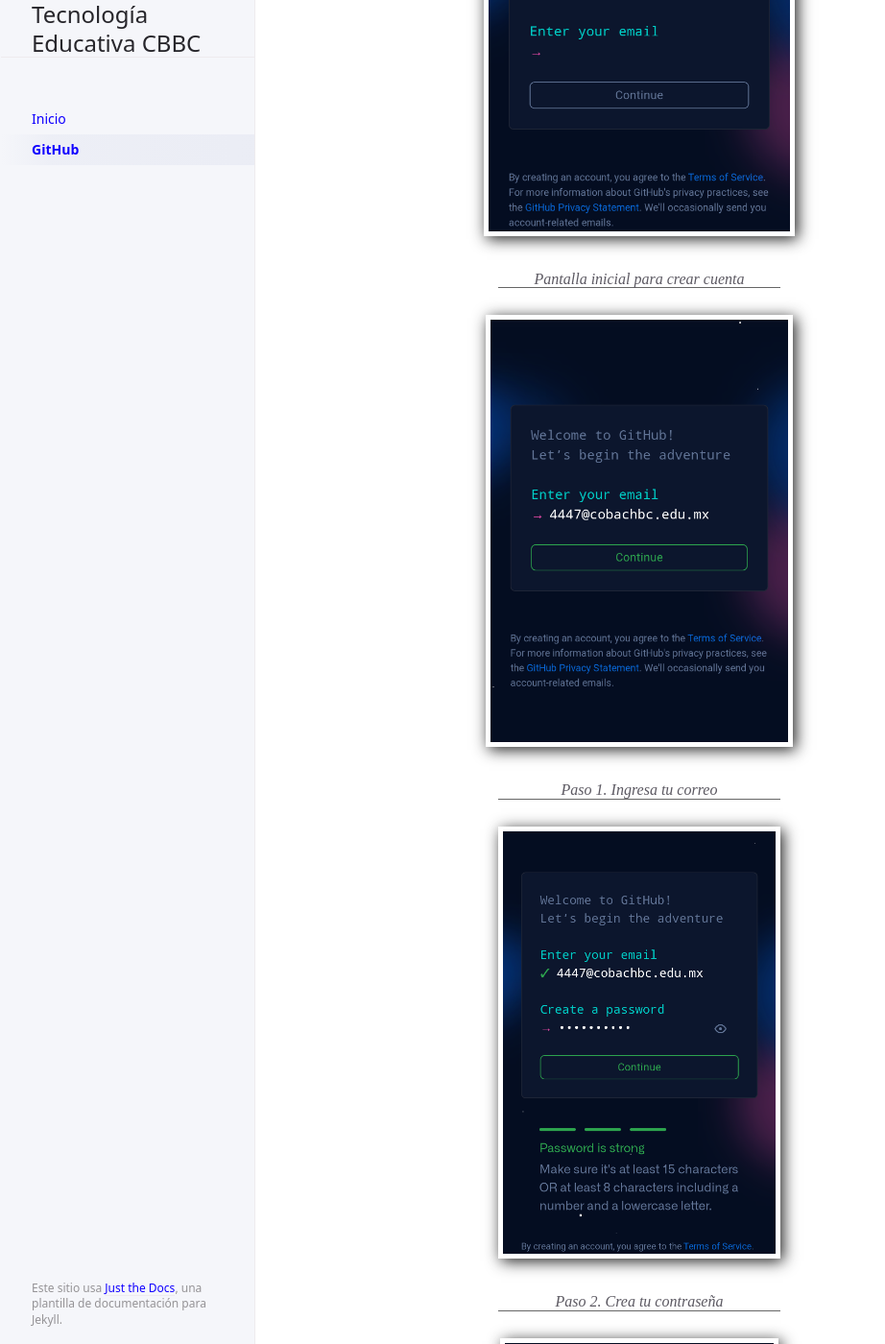
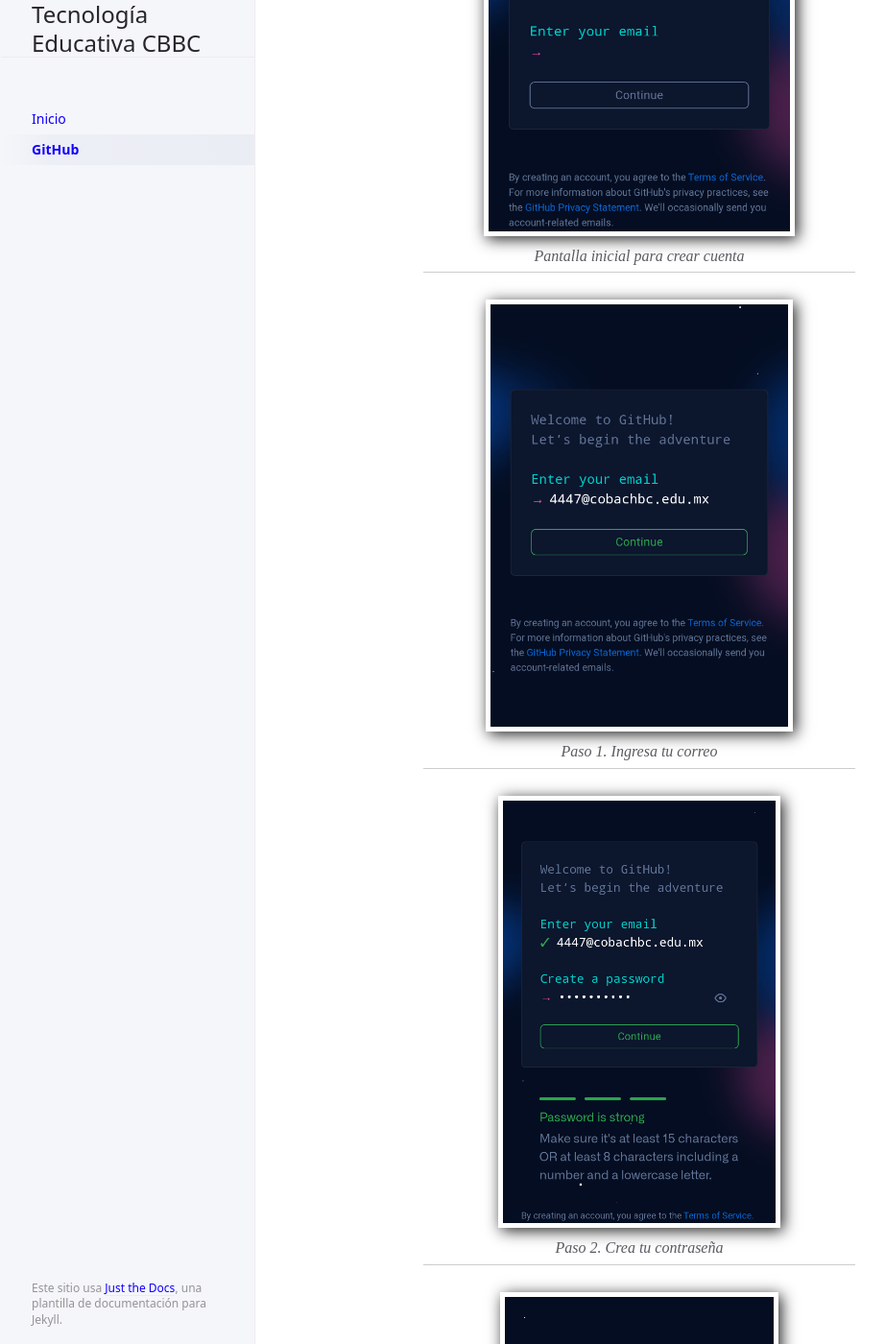
Before and after one commit to CoBachBC/demo, a Jekyll site: the page built from docs/github.md, in a window 1280 px wide and 1400 px high, scrolled down 920 px. Shown: the whole window at 96% size, without its empty margins (106-1028 px from the left). Built offline with Jekyll 4.4.1, drawn with Linux system fonts in a browser that asks for light colours.

Commit message:
Update custom.scss

```diff
--- a/_sass/custom/custom.scss
+++ b/_sass/custom/custom.scss
@@ -9,8 +9,8 @@
 .img-tutorial-leyenda{text-align: center;
 font-style: italic;
 font-family: serif;
-max-width: 40%;
-margin: 0 auto 1.75rem;
-padding-top: 1.25rem;
-border-bottom: 1px solid #666666;
+max-width: 450px;
+margin: -.25rem auto 1.75rem;
+padding-bottom: .5rem;
+border-bottom: 1px solid #cccccc;
 line-height: 1.1rem;}
```
